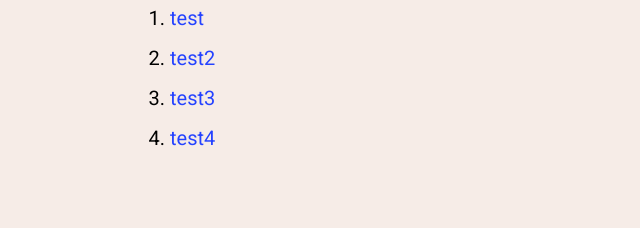
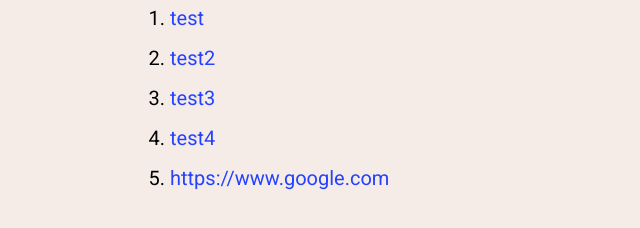
Before and after one commit to JonathanAckerman/JonathanAckerman.github.io, a plain HTML site: page links/dump/index.html in a window 1280 px wide. Shown: the part 142-370 px from the top of the page, without its empty margins (0-640 px from the left). Drawn offline with Linux system fonts and the light colour scheme; a web font is replaced by a local one.

Commit message:
Update index.html

```diff
--- a/links/dump/index.html
+++ b/links/dump/index.html
@@ -28,7 +28,7 @@
 
       var link = document.createElement('a');
       link.setAttribute('href', url);
-      link.innerText(url);
+      link.innerText = url;
 
       var listElem = document.createElement('li');
       listElem.appendChild(link);
```
